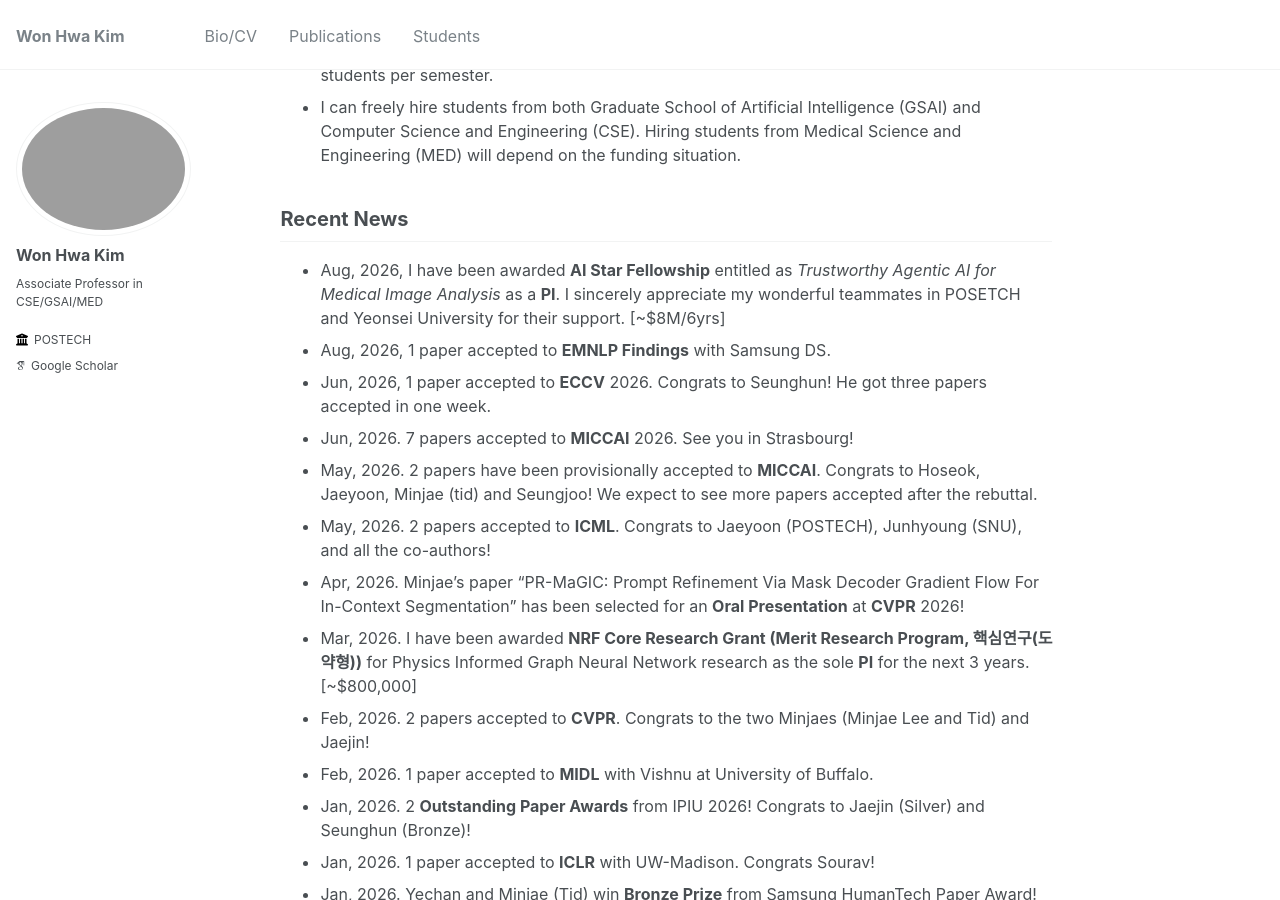
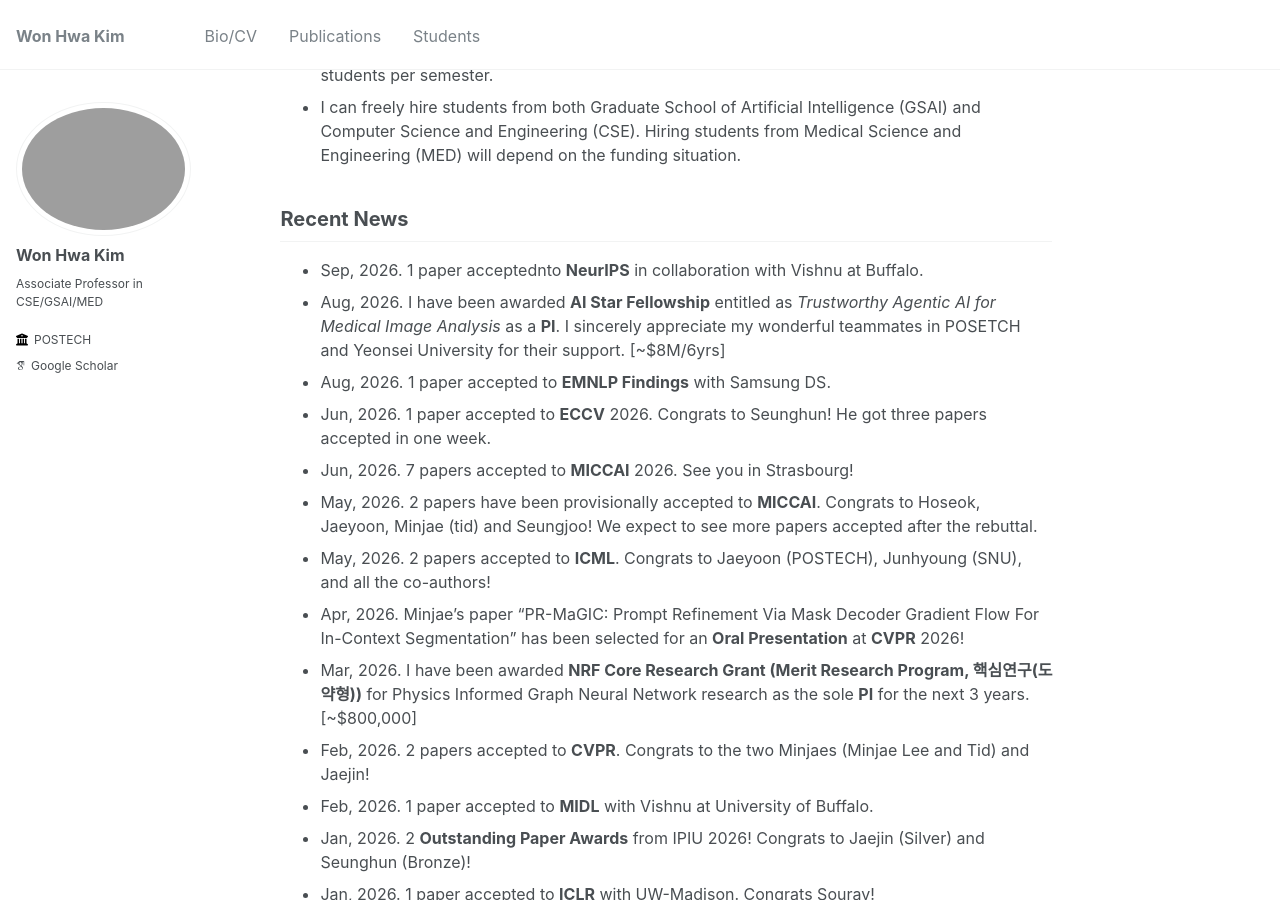
Before and after one commit to wwplato/wwplato.github.io, a Jekyll site: the page built from _pages/about.md, in a window 1280 px wide and 900 px high, scrolled down 588 px. Built offline with Jekyll 4.4.1, drawn with Linux system fonts in a browser that asks for light colours; some web fonts are replaced.

Commit message:
Update about.md

```diff
--- a/_pages/about.md
+++ b/_pages/about.md
@@ -32,9 +32,10 @@ I am always looking for highly **self-motivated** students with long term goals.
 
 Recent News
 -----
-* Aug, 2026, I have been awarded **AI Star Fellowship** entitled as *Trustworthy Agentic AI for Medical Image Analysis* as a **PI**. I sincerely appreciate my wonderful teammates in POSETCH and Yeonsei University for their support. [~$8M/6yrs]
-* Aug, 2026, 1 paper accepted to **EMNLP Findings** with Samsung DS.
-* Jun, 2026, 1 paper accepted to **ECCV** 2026. Congrats to Seunghun! He got three papers accepted in one week.
+* Sep, 2026. 1 paper acceptednto **NeurIPS** in collaboration with Vishnu at Buffalo.
+* Aug, 2026. I have been awarded **AI Star Fellowship** entitled as *Trustworthy Agentic AI for Medical Image Analysis* as a **PI**. I sincerely appreciate my wonderful teammates in POSETCH and Yeonsei University for their support. [~$8M/6yrs]
+* Aug, 2026. 1 paper accepted to **EMNLP Findings** with Samsung DS.
+* Jun, 2026. 1 paper accepted to **ECCV** 2026. Congrats to Seunghun! He got three papers accepted in one week.
 * Jun, 2026. 7 papers accepted to **MICCAI** 2026. See you in Strasbourg!
 * May, 2026. 2 papers have been provisionally accepted to **MICCAI**. Congrats to Hoseok, Jaeyoon, Minjae (tid) and Seungjoo! We expect to see more papers accepted after the rebuttal.
 * May, 2026. 2 papers accepted to **ICML**. Congrats to Jaeyoon (POSTECH), Junhyoung (SNU), and all the co-authors!
```
